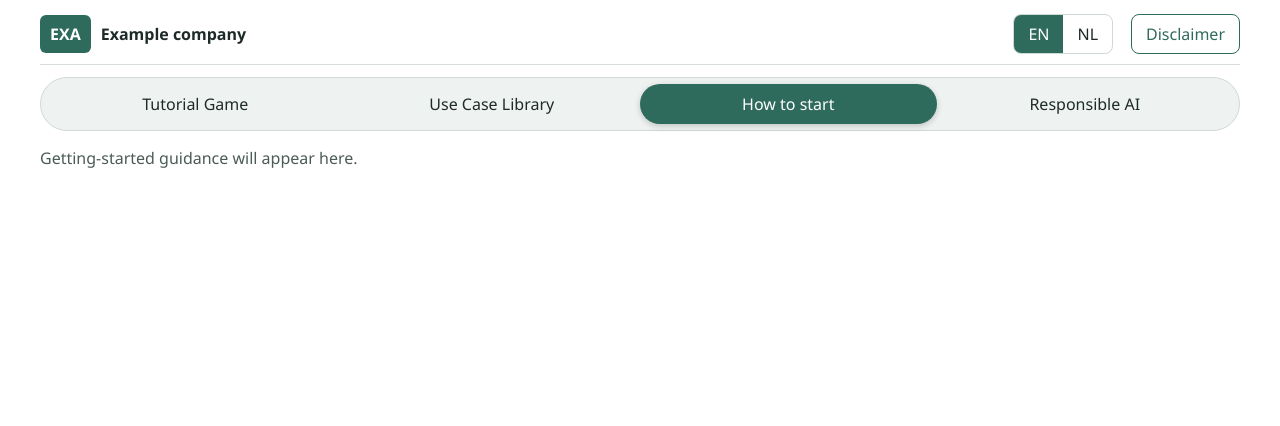
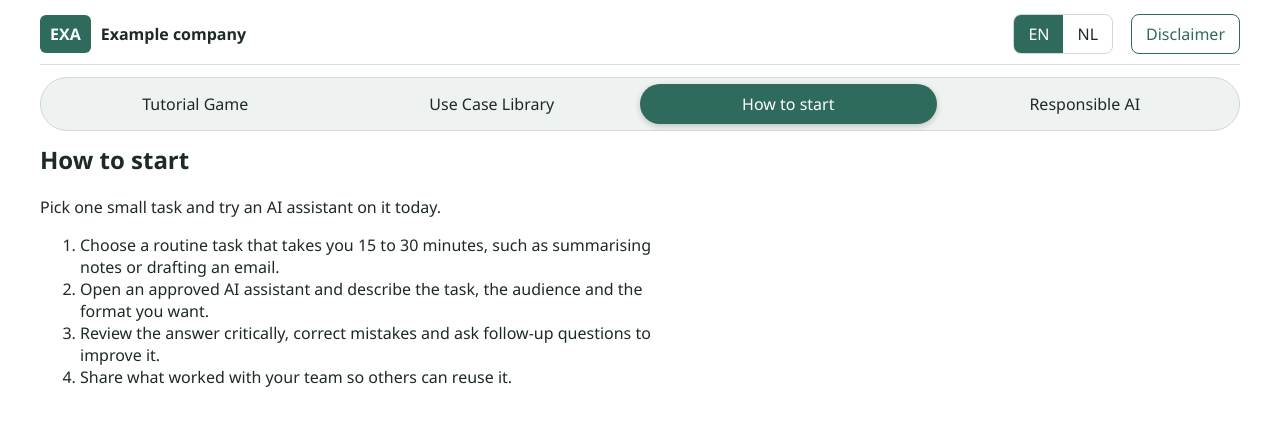
Before and after one commit to xdzhangme/simple-game-art-try, a website built with Vite: page index.html in a window 1280 px wide. Both pictures are taken after a click on the tab "How to start". Built offline with nearby package versions, Linux system fonts and the light colour scheme.

Commit message:
Add static How to start, Responsible AI and Disclaimer content (#8) (#24)
Co-authored-by: Copilot App <223556219+Copilot@users.noreply.github.com>

```diff
--- a/index.html
+++ b/index.html
@@ -34,16 +34,15 @@
         <p class="placeholder" data-i18n="library.placeholder"></p>
       </section>
       <section role="tabpanel" id="panel-start" aria-labelledby="tab-start" hidden>
-        <p class="placeholder" data-i18n="start.placeholder"></p>
+        <div data-content="start"></div>
       </section>
       <section role="tabpanel" id="panel-rai" aria-labelledby="tab-rai" hidden>
-        <p class="placeholder" data-i18n="rai.placeholder"></p>
+        <div data-content="rai"></div>
       </section>
     </main>
 
     <dialog id="disclaimer-dialog">
-      <h2 data-i18n="disclaimer.title"></h2>
-      <p data-i18n="disclaimer.body"></p>
+      <div data-content="disclaimer"></div>
       <button type="button" class="dis" id="disclaimer-close" data-i18n="dialog.close"></button>
     </dialog>
 
--- /dev/null
+++ b/src/content/pages.json
@@ -0,0 +1,60 @@
+{
+  "en": {
+    "start": {
+      "title": "How to start",
+      "intro": "Pick one small task and try an AI assistant on it today.",
+      "steps": [
+        "Choose a routine task that takes you 15 to 30 minutes, such as summarising notes or drafting an email.",
+        "Open an approved AI assistant and describe the task, the audience and the format you want.",
+        "Review the answer critically, correct mistakes and ask follow-up questions to improve it.",
+        "Share what worked with your team so others can reuse it."
+      ]
+    },
+    "rai": {
+      "title": "Responsible AI",
+      "intro": "Use AI in a way that is safe, fair and transparent.",
+      "steps": [
+        "Never enter confidential, personal or customer data into tools that are not approved.",
+        "You remain responsible for the result: always check facts, numbers and sources.",
+        "Be open about where AI helped, especially when work is shared outside your team.",
+        "Watch for biased or unfair output and report concerns to your manager."
+      ]
+    },
+    "disclaimer": {
+      "title": "Disclaimer",
+      "paragraphs": [
+        "This site offers general inspiration and guidance about using AI at work. It is not legal, compliance or professional advice.",
+        "Always follow your organisation's policies and applicable laws when using AI tools."
+      ]
+    }
+  },
+  "nl": {
+    "start": {
+      "title": "Hoe te beginnen",
+      "intro": "Kies één kleine taak en probeer er vandaag een AI-assistent bij.",
+      "steps": [
+        "Kies een routinetaak van 15 tot 30 minuten, zoals aantekeningen samenvatten of een e-mail opstellen.",
+        "Open een goedgekeurde AI-assistent en beschrijf de taak, het publiek en het gewenste formaat.",
+        "Beoordeel het antwoord kritisch, verbeter fouten en stel vervolgvragen om het te verfijnen.",
+        "Deel wat werkte met je team, zodat anderen het kunnen hergebruiken."
+      ]
+    },
+    "rai": {
+      "title": "Verantwoorde AI",
+      "intro": "Gebruik AI op een veilige, eerlijke en transparante manier.",
+      "steps": [
+        "Voer nooit vertrouwelijke, persoonlijke of klantgegevens in bij tools die niet zijn goedgekeurd.",
+        "Jij blijft verantwoordelijk voor het resultaat: controleer altijd feiten, cijfers en bronnen.",
+        "Wees open over waar AI heeft geholpen, vooral als werk buiten je team wordt gedeeld.",
+        "Let op bevooroordeelde of oneerlijke uitkomsten en meld zorgen bij je leidinggevende."
+      ]
+    },
+    "disclaimer": {
+      "title": "Disclaimer",
+      "paragraphs": [
+        "Deze site biedt algemene inspiratie en richtlijnen over het gebruik van AI op het werk. Het is geen juridisch, compliance- of professioneel advies.",
+        "Volg bij het gebruik van AI-tools altijd het beleid van je organisatie en de geldende wetgeving."
+      ]
+    }
+  }
+}
--- a/src/i18n.js
+++ b/src/i18n.js
@@ -1,11 +1,11 @@
+import { renderPages } from './pages.js';
+
 const STORAGE_KEY = 'lang';
 export const LANGS = ['en', 'nl'];
 
 const strings = {
   en: {
     'disclaimer.button': 'Disclaimer',
-    'disclaimer.title': 'Disclaimer',
-    'disclaimer.body': 'Disclaimer text will be added here.',
     'dialog.close': 'Close',
     'tabs.label': 'Sections',
     'tab.game': 'Tutorial Game',
@@ -14,13 +14,9 @@ const strings = {
     'tab.rai': 'Responsible AI',
     'game.placeholder': 'The tutorial game will appear here.',
     'library.placeholder': 'The use case library will appear here.',
-    'start.placeholder': 'Getting-started guidance will appear here.',
-    'rai.placeholder': 'Responsible AI guidance will appear here.',
   },
   nl: {
     'disclaimer.button': 'Disclaimer',
-    'disclaimer.title': 'Disclaimer',
-    'disclaimer.body': 'De disclaimertekst wordt hier toegevoegd.',
     'dialog.close': 'Sluiten',
     'tabs.label': 'Secties',
     'tab.game': 'Tutorialspel',
@@ -29,8 +25,6 @@ const strings = {
     'tab.rai': 'Verantwoorde AI',
     'game.placeholder': 'Het tutorialspel verschijnt hier.',
     'library.placeholder': 'De use-casebibliotheek verschijnt hier.',
-    'start.placeholder': 'Aan de slag-uitleg verschijnt hier.',
-    'rai.placeholder': 'Uitleg over verantwoorde AI verschijnt hier.',
   },
 };
 
@@ -67,6 +61,7 @@ export function t(key) {
 // Swaps every [data-i18n] text and [data-i18n-aria] aria-label in the DOM.
 export function applyI18n(root = document) {
   document.documentElement.lang = current;
+  renderPages(current, root);
   root.querySelectorAll('[data-i18n]').forEach((el) => {
     el.textContent = t(el.dataset.i18n);
   });
--- /dev/null
+++ b/src/pages.js
@@ -0,0 +1,36 @@
+import pages from './content/pages.json';
+
+function fill(el, section) {
+  el.replaceChildren();
+  const h = document.createElement('h2');
+  h.textContent = section.title;
+  el.append(h);
+  if (section.intro) {
+    const p = document.createElement('p');
+    p.textContent = section.intro;
+    el.append(p);
+  }
+  (section.paragraphs || []).forEach((text) => {
+    const p = document.createElement('p');
+    p.textContent = text;
+    el.append(p);
+  });
+  if (section.steps) {
+    const ol = document.createElement('ol');
+    section.steps.forEach((text) => {
+      const li = document.createElement('li');
+      li.textContent = text;
+      ol.append(li);
+    });
+    el.append(ol);
+  }
+}
+
+// Fills every [data-content="<key>"] element from src/content/pages.json.
+export function renderPages(lang, root = document) {
+  const set = pages[lang] || pages.en;
+  root.querySelectorAll('[data-content]').forEach((el) => {
+    const section = set[el.dataset.content] || pages.en[el.dataset.content];
+    if (section) fill(el, section);
+  });
+}
--- a/src/style.css
+++ b/src/style.css
@@ -223,3 +223,11 @@ dialog h2 {
 dialog .dis {
   margin-left: 0;
 }
+
+[data-content] {
+  max-width: 640px;
+}
+
+[data-content] h2 {
+  margin-top: 0;
+}
```
